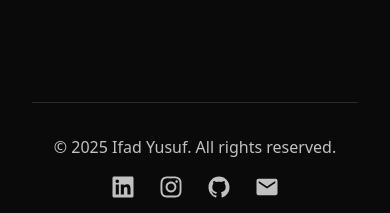
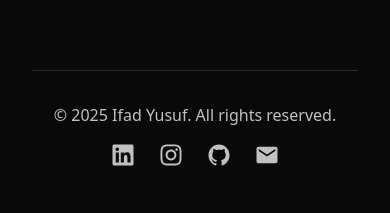
Before and after one commit to Dhlih/new-portfolio, a React (Vite) app: page / in a window 390 px wide. Shown: the part 2715-2928 px from the top of the page. Built offline with nearby package versions, Linux system fonts and the light colour scheme.

Commit message:
modified for responsive

```diff
--- a/src/components/Contact.jsx
+++ b/src/components/Contact.jsx
@@ -3,7 +3,7 @@ import AnimatedContent from "./AnimatedContent";
 const Contact = () => {
   return (
     <div
-      className="max-w-[800px] mx-auto mt-[5rem] text-center px-[2rem]"
+      className="max-w-[800px] mx-auto md:mt-[9rem] mt-[7rem] text-center px-[2rem]"
       id="contact"
     >
       <AnimatedContent
--- a/src/components/Footer.jsx
+++ b/src/components/Footer.jsx
@@ -5,7 +5,7 @@ import { CiLinkedin } from "react-icons/ci";
 
 const Footer = () => {
   return (
-    <div className="max-w-[1000px] mx-auto mt-[7rem] px-[2rem]">
+    <div className="max-w-[1000px] mx-auto md:mt-[7rem] mt-[5rem] px-[2rem]">
       <div className="line bg-[#424242] w-full h-[1px] opacity-60 rounded-full"></div>
       <div className="flex items-center md:justify-between justify-center flex-wrap my-[2rem] space-y-4">
         <p className="opacity-75">© 2025 Ifad Yusuf. All rights reserved.</p>
--- a/src/components/Projects.jsx
+++ b/src/components/Projects.jsx
@@ -5,7 +5,7 @@ import AnimatedContent from "./AnimatedContent";
 const Projects = () => {
   return (
     <div
-      className="text-center max-w-[900px] mx-auto space-y-3 mt-[8rem] px-[2rem] "
+      className="text-center max-w-[900px] mx-auto space-y-3 md:mt-[8rem] mt-[6rem] px-[2rem] "
       id="projects"
     >
       <AnimatedContent
```
